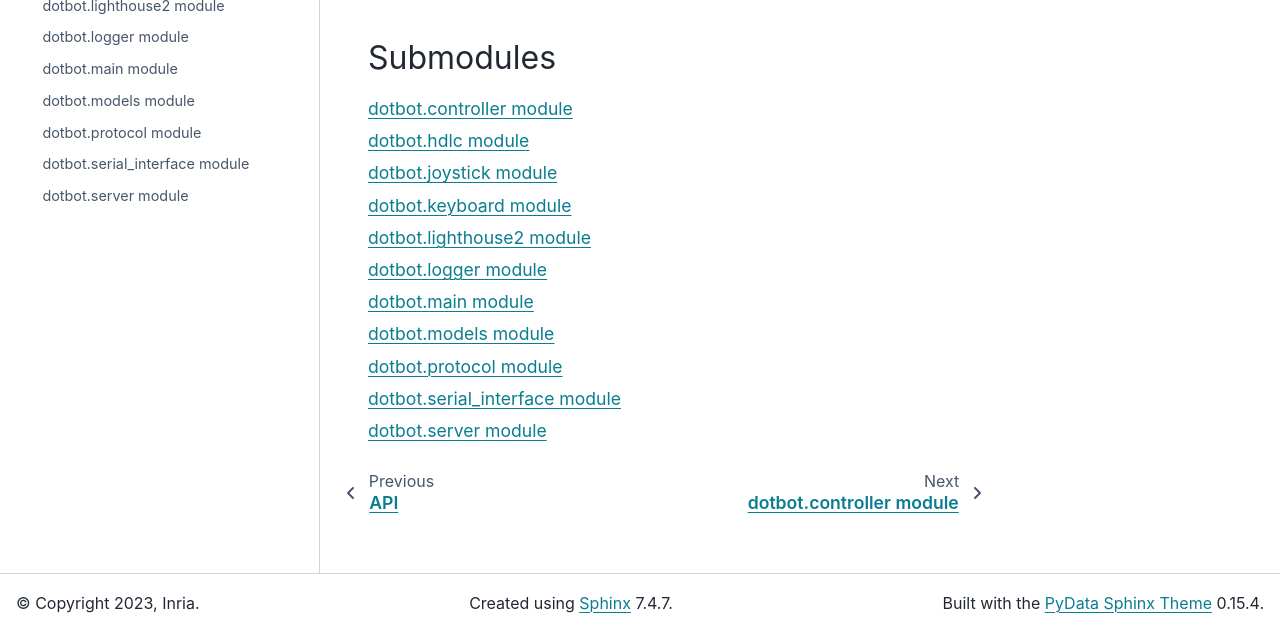
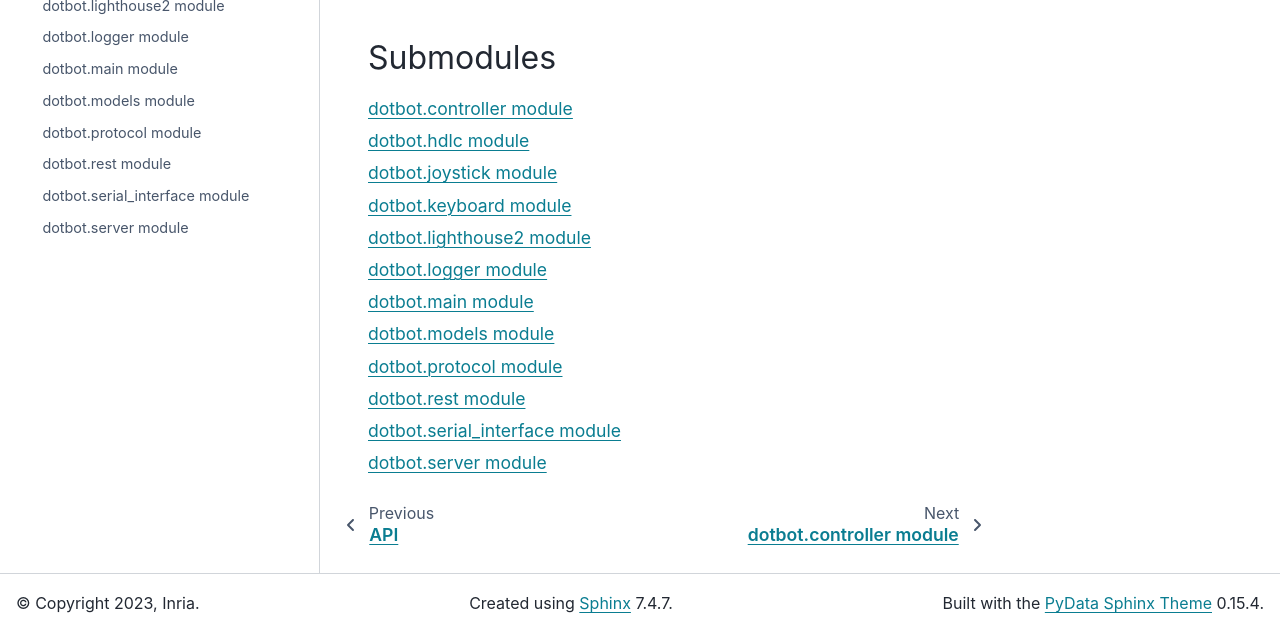
Before and after one commit to DotBots/PyDotBot, a Sphinx documentation site: the page built from doc/api/dotbot.rst, in a window 1280 px wide and 945 px high, cut to the strip 313-945 px from the top of the window. Built offline with Sphinx 7.4.7 and the PyData theme 0.15.4, drawn with Linux system fonts in a browser that asks for light colours.

Commit message:
doc/api: add generated rest module to the API reference

```diff
--- /dev/null
+++ b/doc/api/dotbot.rest.rst
@@ -0,0 +1,7 @@
+dotbot.rest module
+==================
+
+.. automodule:: dotbot.rest
+   :members:
+   :undoc-members:
+   :show-inheritance:
--- a/doc/api/dotbot.rst
+++ b/doc/api/dotbot.rst
@@ -21,5 +21,6 @@ Submodules
    dotbot.main
    dotbot.models
    dotbot.protocol
+   dotbot.rest
    dotbot.serial_interface
    dotbot.server
```
Also changed, not shown: 1 other file.
